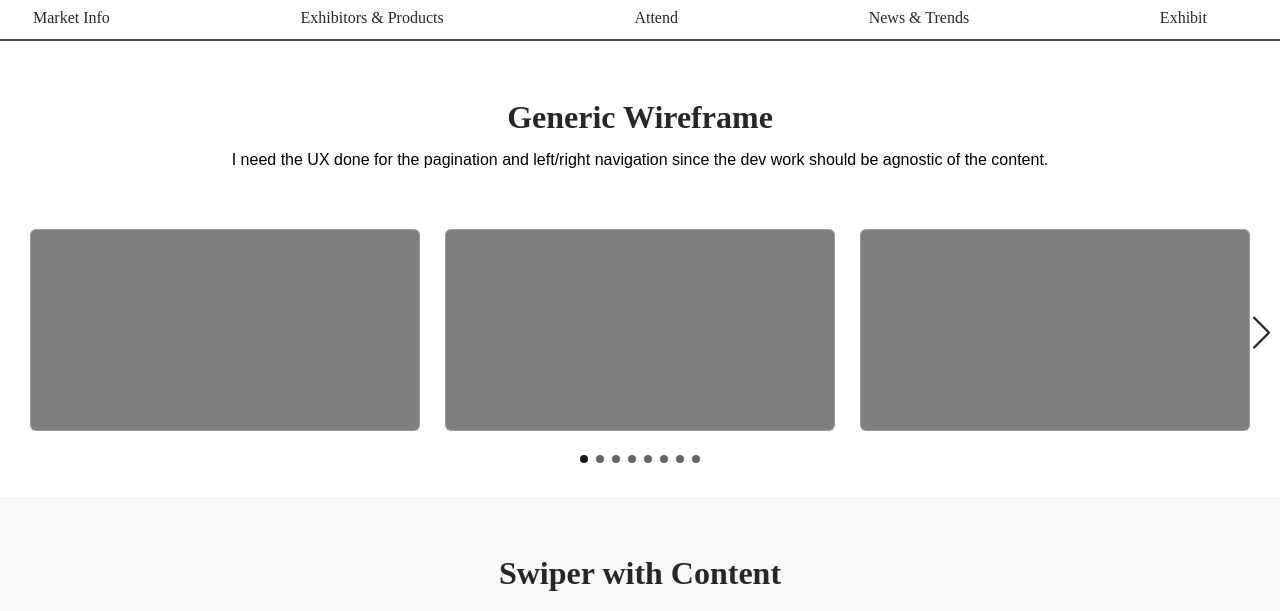
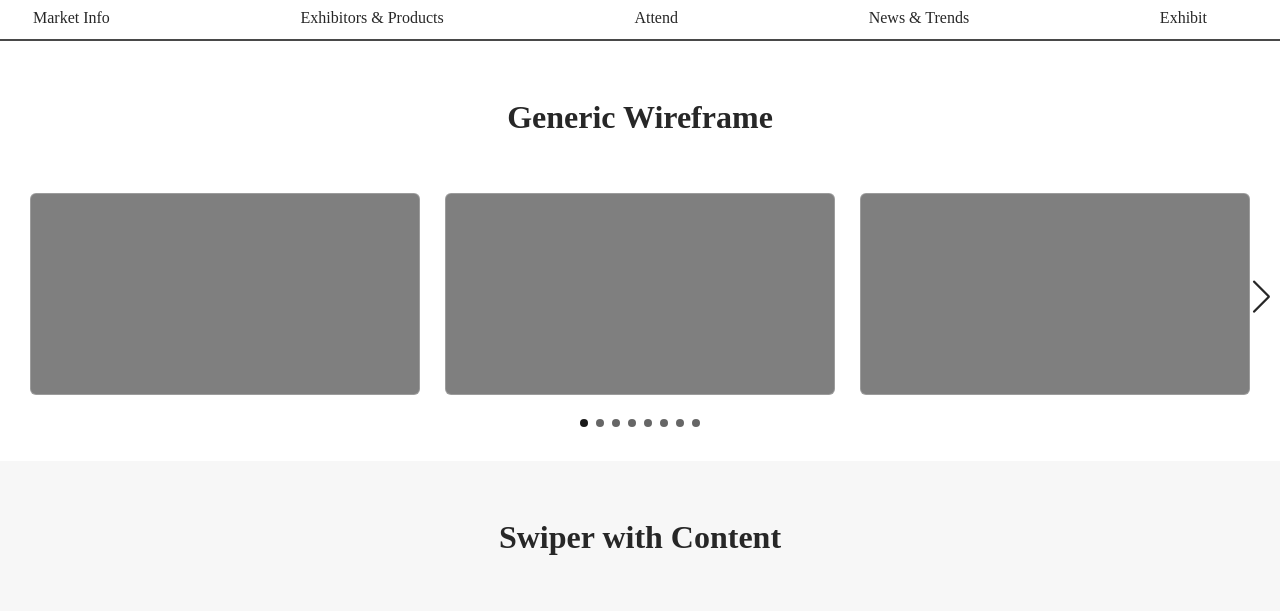
Before and after one commit to tflaspoehler/uxp-swiper, a website: page index.html in a window 1280 px wide. Shown: the part 111-722 px from the top of the page. Drawn offline with nearby package versions, Linux system fonts and the light colour scheme; grey boxes are pictures that could not be loaded; a web font is replaced by a local one.

Commit message:
removed sentence

```diff
--- a/index.html
+++ b/index.html
@@ -96,7 +96,6 @@
                                 <h2 style="text-align: center;">
                                     <strong>Generic Wireframe</strong>
                                 </h2>
-                                <p><br />I need the UX done for the pagination and left/right navigation since the dev work should be agnostic of the content.</p>
                             </div>
                         </div>
                     </div>
```
